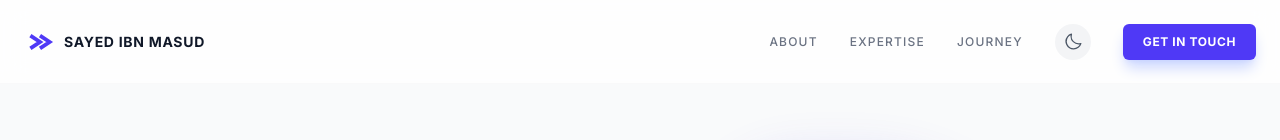
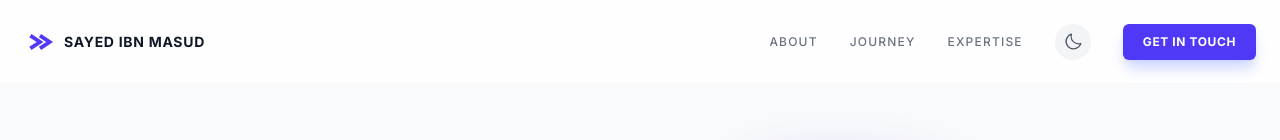
Before and after one commit to sayedibnmasud/sayed.bd-portfolio, a React (Vite) app: page / in a window 1280 px wide. Shown: the top 140 px of the page. Built offline with nearby package versions, Linux system fonts and the light colour scheme.

Commit message:
Swap order of Journey and Expertise in navigation

```diff
--- a/src/components/BottomNav.jsx
+++ b/src/components/BottomNav.jsx
@@ -3,8 +3,8 @@ import { User, Stack, Briefcase, Envelope, FileText } from '@phosphor-icons/reac
 export const BottomNav = ({ onOpenResume }) => {
     const navItems = [
         { icon: User, label: 'About', href: './#about' },
+        { icon: Briefcase, label: 'Journey', href: './#experience' },
         { icon: Stack, label: 'Expertise', href: './#expertise' },
-        { icon: Briefcase, label: 'Journey', href: './#experience' },
         { icon: FileText, label: 'Resume', href: '#' },
         { icon: Envelope, label: 'Contact', href: './#contact' },
     ];
--- a/src/components/Header.jsx
+++ b/src/components/Header.jsx
@@ -39,8 +39,8 @@ export const Header = () => {
 
                     <nav className="hidden md:flex items-center gap-8">
                         <a href="./#about" className="text-xs font-medium text-gray-500 dark:text-gray-400 hover:text-primary-600 dark:hover:text-primary-400 uppercase tracking-widest transition-colors">About</a>
+                        <a href="./#experience" className="text-xs font-medium text-gray-500 dark:text-gray-400 hover:text-primary-600 dark:hover:text-primary-400 uppercase tracking-widest transition-colors">Journey</a>
                         <a href="./#expertise" className="text-xs font-medium text-gray-500 dark:text-gray-400 hover:text-primary-600 dark:hover:text-primary-400 uppercase tracking-widest transition-colors">Expertise</a>
-                        <a href="./#experience" className="text-xs font-medium text-gray-500 dark:text-gray-400 hover:text-primary-600 dark:hover:text-primary-400 uppercase tracking-widest transition-colors">Journey</a>
 
                         <ThemeToggle />
 
```
